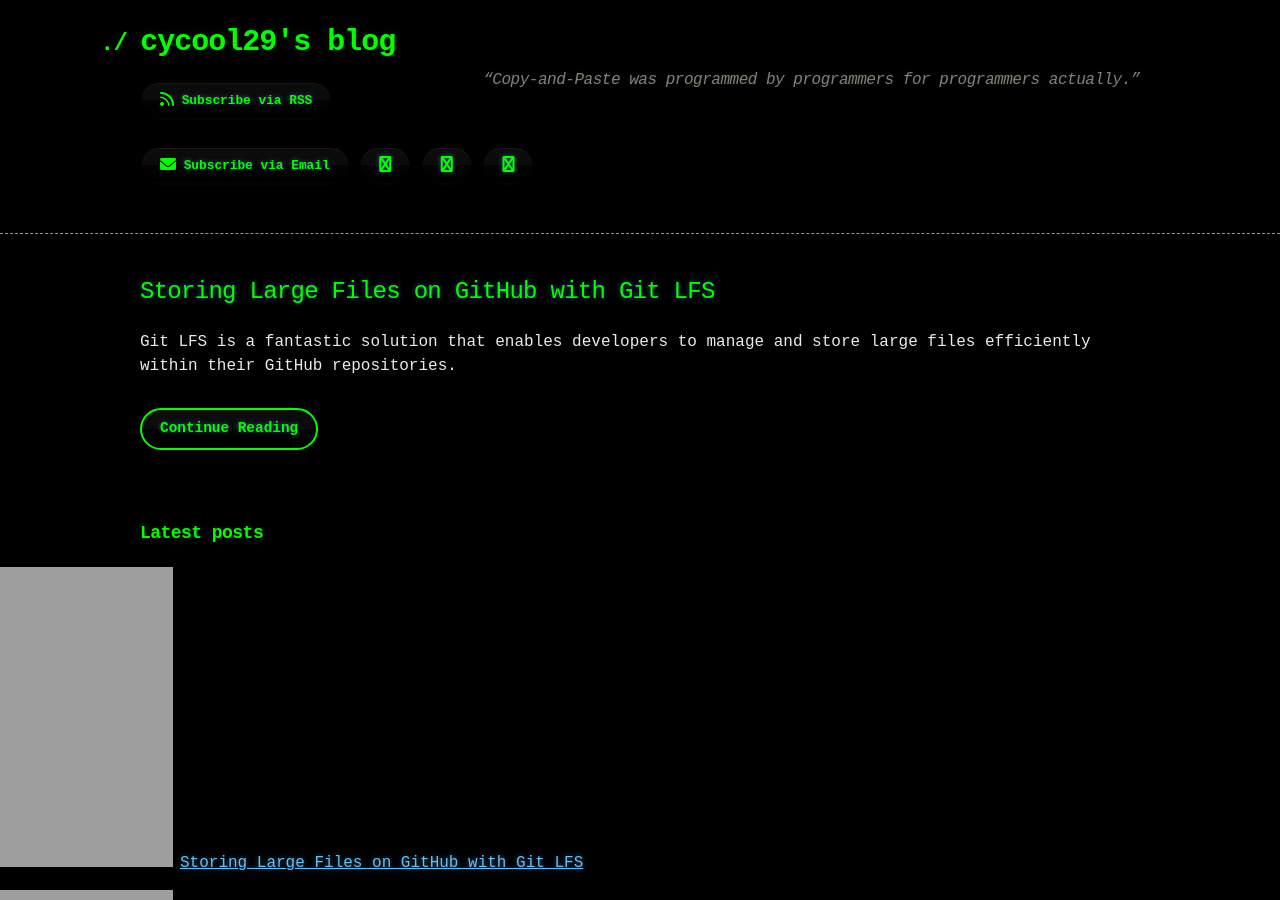
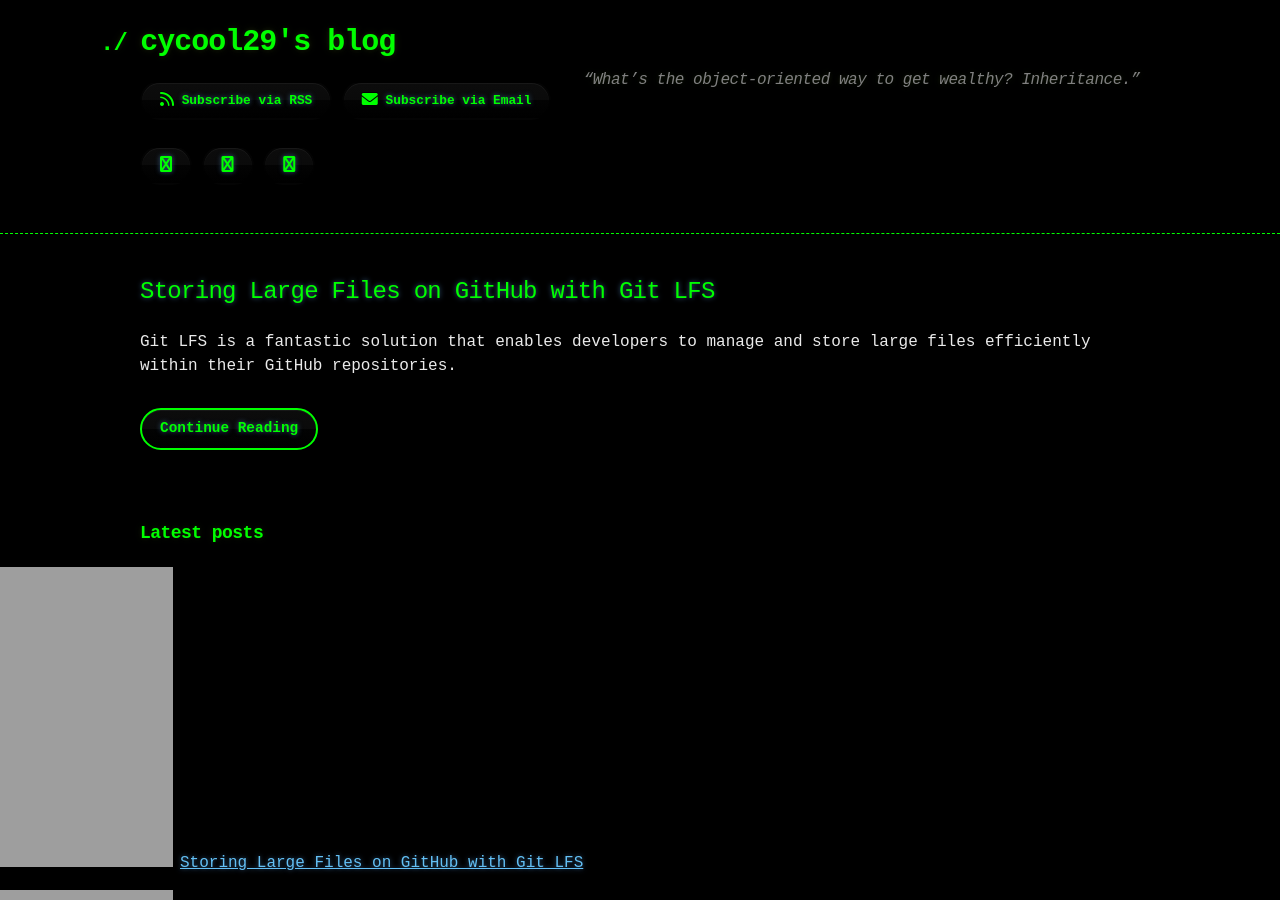
Before and after one commit to cycool29/cycool29.github.io, a Jekyll site: the page built from index.md, in a window 1280 px wide and 900 px high. Built offline with Jekyll 4.4.1, drawn with Linux system fonts in a browser that asks for light colours; a style sheet for code colours, icons or effects is not loaded.

Commit message:
Update quotes

```diff
--- a/_config.yml
+++ b/_config.yml
@@ -1,5 +1,5 @@
 title: cycool29's blog
-description: "“Copy-and-Paste was programmed by programmers for programmers actually.” "
+description: "“What’s the object-oriented way to get wealthy? Inheritance.” "
 bio: A high school student. Intermediate in Python, Git, Bash. Learning JavaScript. He/Him. "
 author: cycool29
 url: https://cycool29.github.io
```
